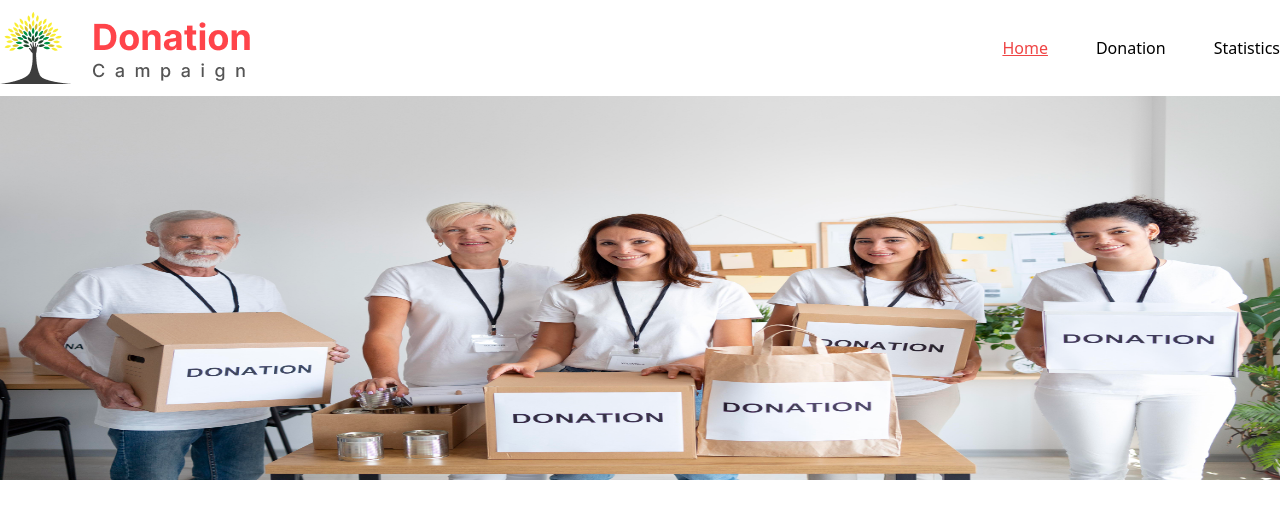
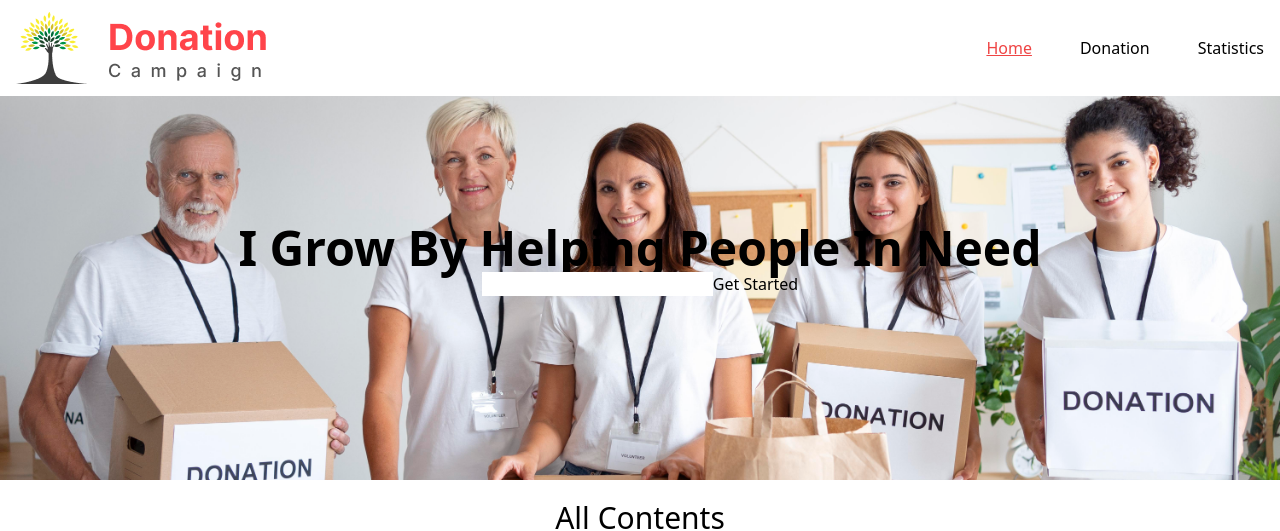
Before and after one commit to PmSaifuzzaman/donation-campaign, a React (Vite) app: page / in a window 1280 px wide. Shown: the top 531 px of the page. Built offline with nearby package versions, Linux system fonts and the light colour scheme.

Commit message:
Banner added

```diff
--- a/package.json
+++ b/package.json
@@ -16,6 +16,7 @@
     "react": "^18.2.0",
     "react-dom": "^18.2.0",
     "react-router-dom": "^6.16.0",
+    "recharts": "^2.8.0",
     "sort-by": "^1.2.0",
     "sweetalert": "^2.1.2"
   },
--- a/src/Components/Donations/DonatedItem.jsx
+++ b/src/Components/Donations/DonatedItem.jsx
@@ -8,8 +8,8 @@ const DonatedItem = ({ donation }) => {
     return (
         <div>
             <div className="card rounded-lg card-side bg-base-100 shadow-xl flex gap-3 items-center" style={{ background: donation.card_bg }}>
-                <figure><img src={picture} alt="Photos" /></figure>
-                <div className="card-body space-y-2">
+                <figure className='h-full w-1/2'><img src={picture} alt="Photos" /></figure>
+                <div className="card-body space-y-2 py-2">
                     <button className='px-1 font-medium rounded' style={{ backgroundColor: donation.card_bg, color: donation.text_color }}>{category}</button>
                     <h2 className="card-title text-xl font-semibold" style={{ color: donation.category_bg }} >{title}</h2>
                     <p className='font-semibold' style={{ color: donation.category_bg }}>{price}</p>
--- a/src/Components/Donations/Donations.jsx
+++ b/src/Components/Donations/Donations.jsx
@@ -7,7 +7,7 @@ const Donations = ({donations}) => {
     return (
         <div>
             <h2 className="text-center text-3xl my-5"> All Contents</h2>
-            <div className="grid grid-cols-1 md:grid-cols-2 lg:grid-cols-4 gap-4">
+            <div className="p-4 grid grid-cols-1 md:grid-cols-2 lg:grid-cols-4 gap-4">
                 {
                     donations?.map(donation => <DonationCard key={donation.id} donation={donation}></DonationCard>)
                 }
--- a/src/Components/Header/Banner/Banner.jsx
+++ b/src/Components/Header/Banner/Banner.jsx
@@ -1,9 +1,20 @@
+import image from "../../../assets/banner.jpg"
 
 
 const Banner = () => {
     return (
-        <div className="h-[70vh] ">
-            <img className="w-full h-96" src="/src/assets/banner.jpg" alt="" />
+        <div className=""   >
+            <div className="hero h-96 bg-no-repeat bg-cover bg-center" style={{ backgroundImage: `url(${image})`}}>
+
+                <div className="hero-overlay bg-opacity-70"></div>
+                <div className="hero-content text-center text-neutral-content">
+                    <div className="text-center ">
+                        <h1 className=" pt-32 text-5xl font-bold text-center">I Grow By Helping People In Need</h1>
+                        <input type="text" />
+                        <button className="btn btn-primary">Get Started</button>
+                    </div>
+                </div>
+            </div>
         </div>
     );
 };
--- a/src/Components/Header/Navbar/Navbar.jsx
+++ b/src/Components/Header/Navbar/Navbar.jsx
@@ -6,7 +6,7 @@ const Navbar = () => {
     return (
         <div>
 
-            <nav className="flex justify-between items-center py-3">
+            <nav className="p-4 flex flex-col md:flex-row justify-between items-center py-3">
                 <Logo></Logo>
                 <ul className="flex gap-12">
                     <li>
--- a/src/Pages/Donation/Donation.jsx
+++ b/src/Pages/Donation/Donation.jsx
@@ -8,6 +8,7 @@ const Donation = () => {
     const [donations, setDonations] = useState([]);
     const [noDataFound, setNoDataFound] = useState(false);
     const [isShow, setIsShow] = useState(false);
+    // const [totalPrice, setTotalPrice] = useState(0);
 
     useEffect(() => {
         const donatedItems = JSON.parse(localStorage.getItem('donations'));
@@ -41,7 +42,7 @@ const Donation = () => {
                         donations.length > 0 && <button onClick={handleDeleteall} className=" my-6 mx-auto block btn px-5 py-2 bg-red-500  text-white">Delete all Donations</button>
                     }
 
-                    <div className="grid grid-cols-2 gap-5">
+                    <div className="p-4 grid grid-cols-1 lg:grid-cols-2 gap-5">
                         {
                             isShow ? donations.map((donation) => (
                                 <DonatedItem key={donation.id} donation={donation}></DonatedItem>
@@ -51,7 +52,9 @@ const Donation = () => {
                             ))
                         }
                     </div>
-                    <button onClick={() => setIsShow(!isShow)}  className=" my-6 mx-auto block btn px-5 py-2 bg-red-500  text-white">{isShow? "See Less" : "See More"}</button>
+                    {
+                        donations.length > 4 && <button onClick={() => setIsShow(!isShow)}  className=" my-6 mx-auto block btn px-5 py-2 bg-red-500  text-white">{isShow? "See Less" : "See More"}</button>
+                    }
 
                 </div>
             )}
--- a/src/Pages/Statistics/Statistics.jsx
+++ b/src/Pages/Statistics/Statistics.jsx
@@ -3,7 +3,7 @@
 const Statistics = () => {
     return (
         <div>
-            Statistics
+            Statistic
         </div>
     );
 };
```
Also changed, not shown: 1 other file (tests, documents, lock files or other folders).
